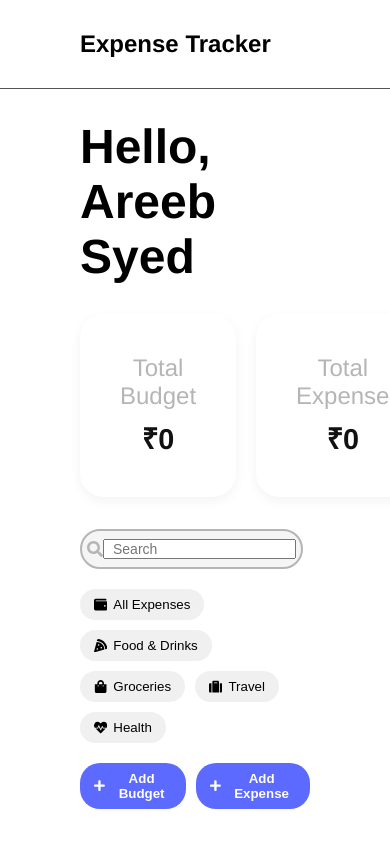
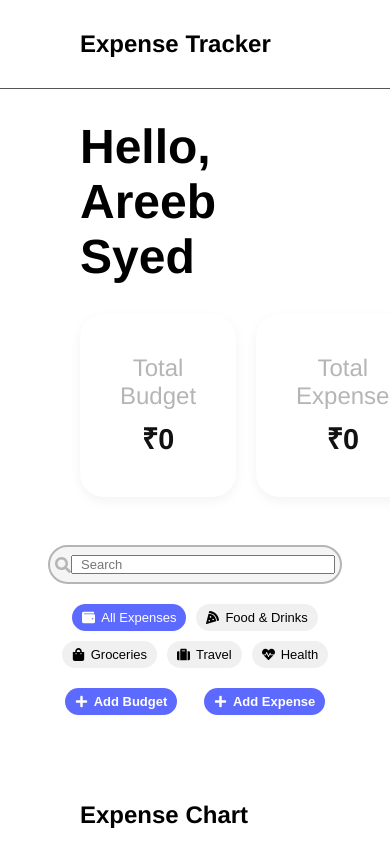
Before and after one commit to SyedA23/Expense-Tracker, a React (Vite) app: page / in a window 390 px wide. Shown: the top 844 px of the page. Built offline with nearby package versions, Linux system fonts and the light colour scheme.

Commit message:
Updated the styling in filterbar css

```diff
--- a/src/components/FilterBar.css
+++ b/src/components/FilterBar.css
@@ -53,10 +53,10 @@
   color: #ffffff;
 }
 
-/* .category-button.active {
-  background-color: #5C6AFF;
-  color: #FFFFFF;
-} */
+.category-button.active {
+  background-color: #5c6aff;
+  color: #ffffff;
+}
 
 /* Action Buttons */
 .action-buttons {
@@ -83,3 +83,37 @@
 /* .action-button:hover {
   background-color: #5C6AFF;
 } */
+
+/* Responsive Media Queries */
+@media (max-width: 768px) {
+  .filter-bar {
+    flex-direction: column;
+    align-items: stretch;
+    padding: 1rem;
+  }
+
+  .search-box,
+  .category-buttons,
+  .action-buttons {
+    flex: 1 1 100%;
+    justify-content: center;
+  }
+
+  .action-buttons {
+    margin-left: 0;
+    justify-content: space-evenly;
+  }
+}
+
+@media (max-width: 480px) {
+  .category-button,
+  .budget-button,
+  .expense-button {
+    font-size: 13px;
+    padding: 6px 10px;
+  }
+
+  .search-box input {
+    font-size: 13px;
+  }
+}
```
